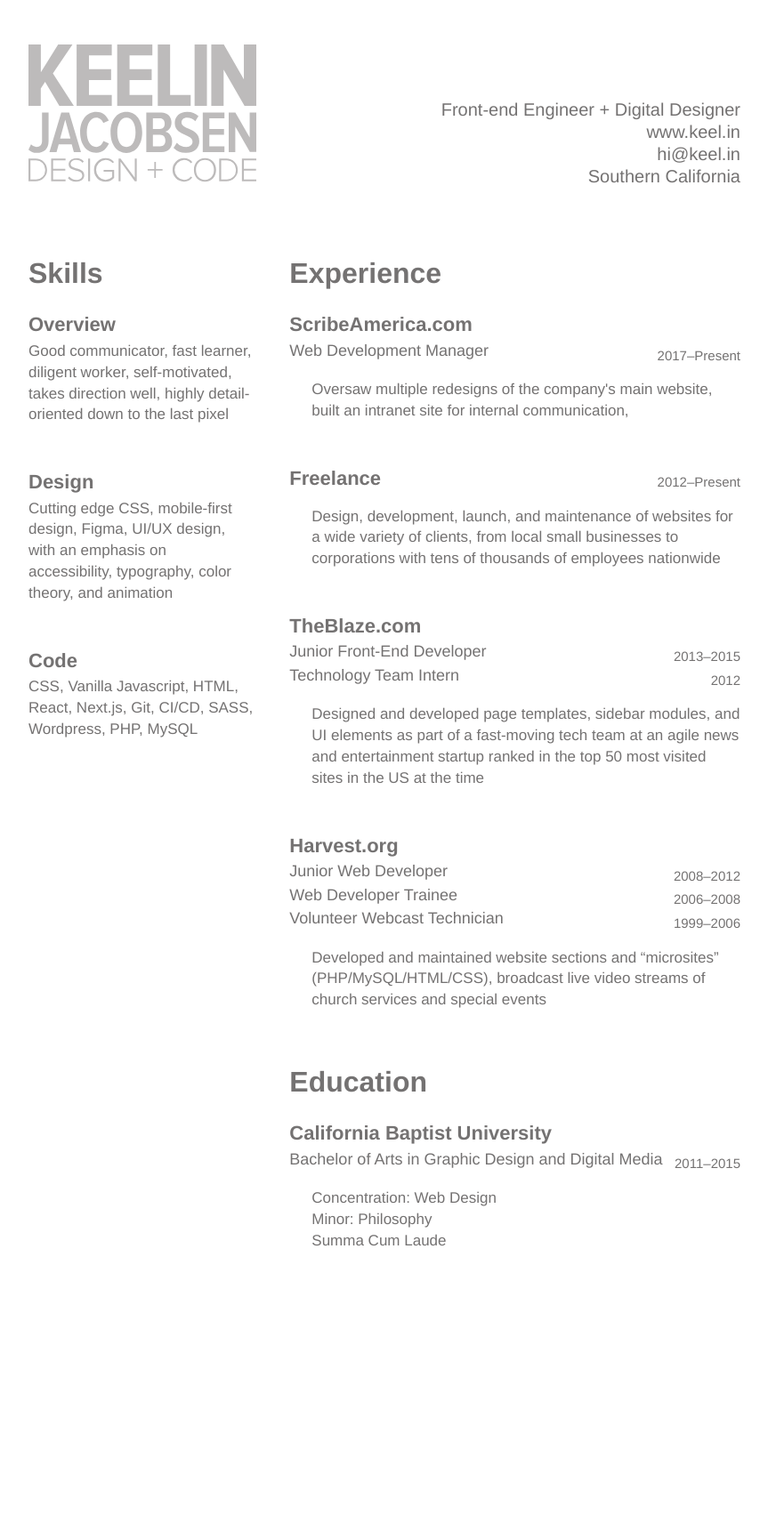
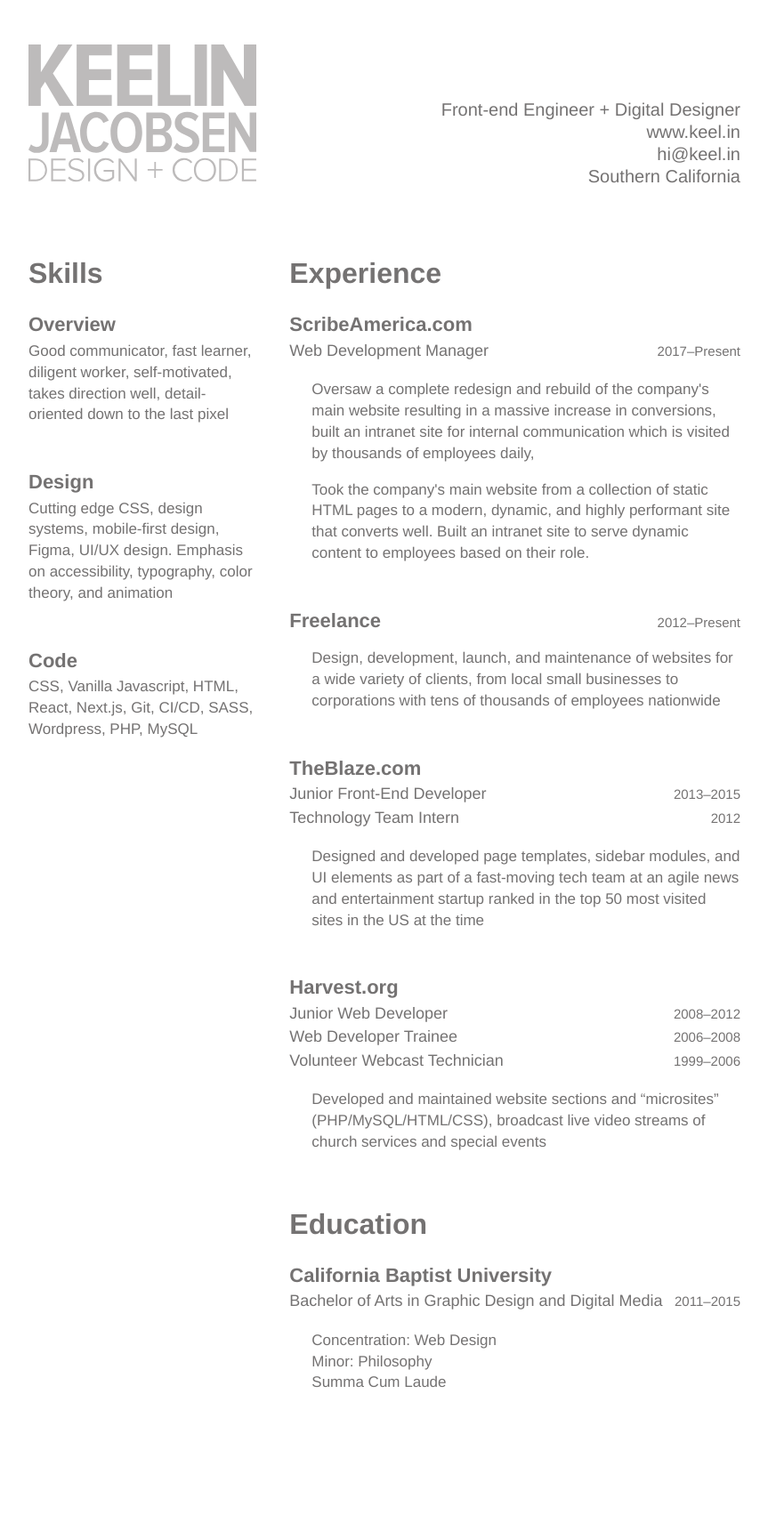
Before and after one commit to KeelinJ/keelinj.github.io, a Jekyll site: the page built from docs/resume.html, in a window 1280 px wide. Shown: the whole page at 89% size, without its empty margins (208-1071 px from the left). Built offline with Jekyll 4.4.1, drawn with Linux system fonts in a browser that asks for light colours; before the commit the page ends 1570 px from its top, so only the background shows below that.

Commit message:
content and styling

```diff
--- a/docs/css/resume.scss
+++ b/docs/css/resume.scss
@@ -134,11 +134,11 @@
 }
 .right {
   text-align: right;
-  align-self: flex-end;
   white-space: nowrap;
 }
 .skills {
   grid-area: side;
+  margin-bottom: 0;
 }
 .experience {
   grid-area: main;
@@ -156,7 +156,11 @@
 }*/
 @media screen and (max-width: 800px) {
   main {
-    display: block;
+    grid-template-columns: 1fr;
+    grid-template-areas:
+      "side"
+      "main"
+      "education";
   }
   article,
   section {
--- a/docs/resume.html
+++ b/docs/resume.html
@@ -20,14 +20,15 @@
       <h3>Overview</h3>
       <p>
         Good communicator, fast learner, diligent worker, self-motivated, takes
-        direction well, highly detail-oriented down to the last pixel
+        direction well, detail-oriented down to the last pixel
       </p>
     </article>
     <article>
       <h3>Design</h3>
       <p>
-        Cutting edge CSS, mobile-first design, Figma, UI/UX design, with an
-        emphasis on accessibility, typography, color theory, and animation
+        Cutting edge CSS, design systems, mobile-first design, Figma, UI/UX
+        design. Emphasis on accessibility, typography, color theory, and
+        animation
       </p>
     </article>
     <article>
@@ -53,8 +54,16 @@
         <h5 class="right">2017&ndash;Present</h5>
       </div>
       <p>
-        Oversaw multiple redesigns of the company's main website, built an
-        intranet site for internal communication,
+        Oversaw a complete redesign and rebuild of the company's main website
+        resulting in a massive increase in conversions, built an intranet site
+        for internal communication which is visited by thousands of employees
+        daily,
+      </p>
+      <p>
+        Took the company's main website from a collection of static HTML pages
+        to a modern, dynamic, and highly performant site that converts well.
+        Built an intranet site to serve dynamic content to employees based on
+        their role.
       </p>
     </article>
     <article>
```
